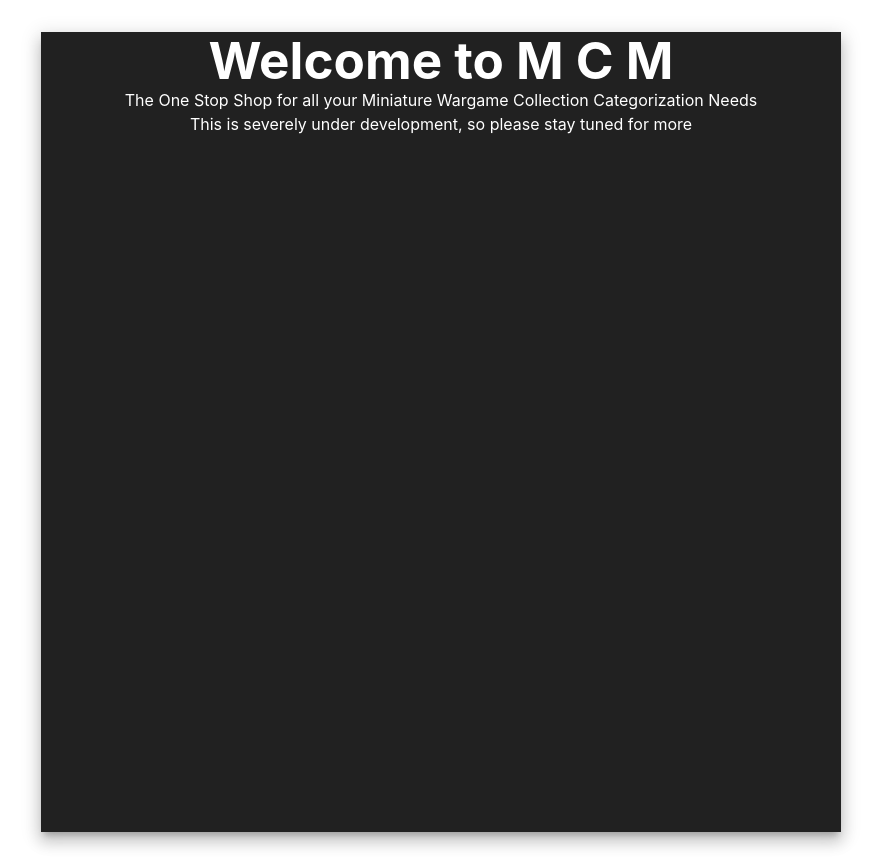
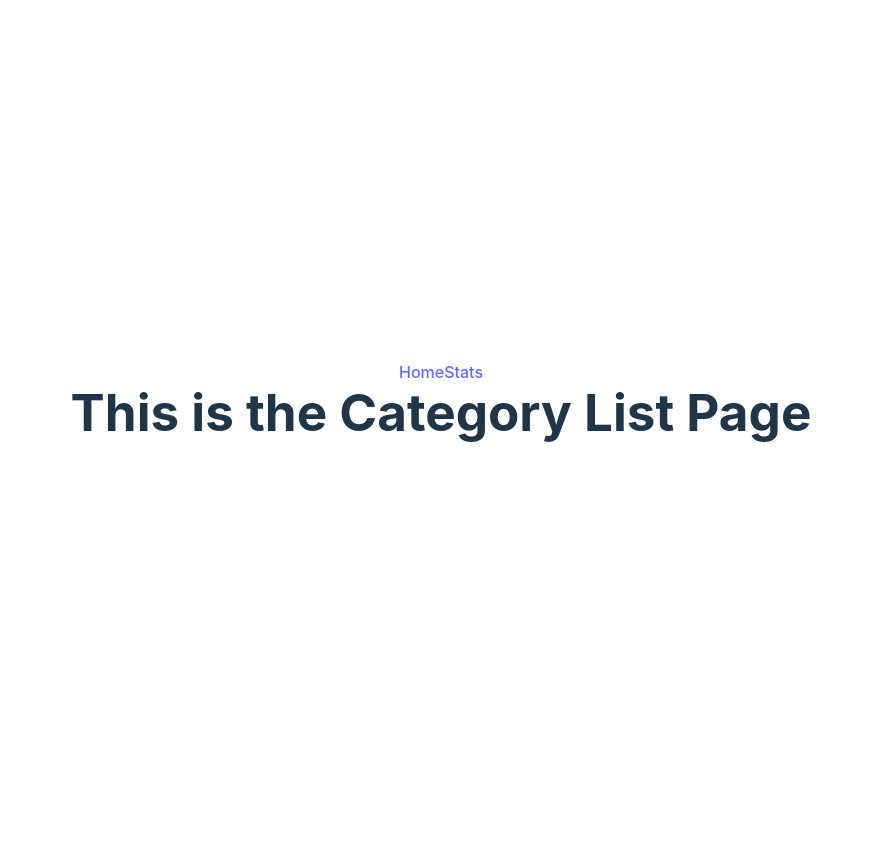
Before and after one commit to KWilson718/MiniatureCollectionManager, a Vue app: page /#/ in a window 1280 px wide. Shown: the whole page, without its empty margins (199-1080 px from the left). After the commit the page ends 800 px from the top, so only its background shows below. Built offline with nearby package versions, Linux system fonts and the light colour scheme.

Commit message:
Basic Vue Router Set Up

```diff
--- a/package.json
+++ b/package.json
@@ -10,6 +10,7 @@
   },
   "dependencies": {
     "vue": "^3.4.21",
+    "vue-router": "^4.4.3",
     "vuetify": "^3.6.14"
   },
   "devDependencies": {
--- a/src/App.vue
+++ b/src/App.vue
@@ -1,9 +1,12 @@
 <script setup lang="ts">
-  import LandingMessage from './components/LandingMessage.vue';
 </script>
 
 <template>
-  <LandingMessage/>
+  <header>
+    <router-link to="/">Home</router-link>
+    <router-link to="/universal-stats">Stats</router-link>
+  </header>
+  <router-view />
 </template>
 
 <style scoped>
--- /dev/null
+++ b/src/lib/router.ts
@@ -0,0 +1,67 @@
+import { createRouter, createWebHashHistory } from 'vue-router';
+import CategoryList from '../pages/Category/CategoryList.vue';
+
+const routes = [
+  {
+    path: '/',
+    name: 'Category List',
+    component: CategoryList,
+  },
+  {
+    path: '/category-read',
+    name: 'Category Read',
+    component: () => import('../pages/Category/CategoryRead.vue'), // lazy-loaded for fast response time
+  },
+  {
+    path: '/category-edit',
+    name: 'Category Edit',
+    component: () => import('../pages/Category/CategoryEdit.vue'), // lazy-loaded for fast response time
+  },
+  {
+    path: '/category-create',
+    name: 'Category Create',
+    component: () => import('../pages/Category/CategoryCreate.vue'), // lazy-loaded for fast response time
+  },
+  {
+    path: '/item-read',
+    name: 'Item Read',
+    component: () => import('../pages/Item/ItemRead.vue'), // lazy-loaded for fast response time
+  },
+  {
+    path: '/item-edit',
+    name: 'Item Edit',
+    component: () => import('../pages/Item/ItemEdit.vue'), // lazy-loaded for fast response time
+  },
+  {
+    path: '/item-create',
+    name: 'Item Create',
+    component: () => import('../pages/Item/ItemCreate.vue'), // lazy-loaded for fast response time
+  },
+  {
+    path: '/subcategory-read',
+    name: 'SubCategory Read',
+    component: () => import('../pages/SubCategory/SubCategoryRead.vue'), // lazy-loaded for fast response time
+  },
+  {
+    path: '/subcategory-edit',
+    name: 'SubCategory Edit',
+    component: () => import('../pages/SubCategory/SubCategoryEdit.vue'), // lazy-loaded for fast response time
+  },
+  {
+    path: '/subcategory-create',
+    name: 'SubCategory Create',
+    component: () => import('../pages/SubCategory/SubCategoryCreate.vue'), // lazy-loaded for fast response time
+  },
+  {
+    path: '/universal-stats',
+    name: 'UniversalStatistics',
+    component: () => import('../pages/UniversalStats.vue'), // lazy-loaded for fast response time
+  },
+];
+
+const router = createRouter({
+  history: createWebHashHistory(),
+  routes,
+});
+
+export default router;
--- a/src/main.ts
+++ b/src/main.ts
@@ -1,5 +1,6 @@
 // Vue
 import { createApp } from 'vue'
+import router from './lib/router'
 
 // Local Styles
 import './style.css'
@@ -26,6 +27,7 @@ const vuetify = createVuetify({
 
 createApp(App)
   .use(vuetify)
+  .use(router)
   .mount('#app')
   .$nextTick(() => {
   // Use contextBridge
--- a/src/pages/Category/CategoryList.vue
+++ b/src/pages/Category/CategoryList.vue
@@ -0,0 +1,3 @@
+<template>
+    <h1>This is the Category List Page</h1>
+</template>
--- /dev/null
+++ b/src/pages/UniversalStats.vue
@@ -0,0 +1,3 @@
+<template>
+    <h1>This is the Universal Stats Page</h1>
+</template>
--- a/vite.config.ts
+++ b/vite.config.ts
@@ -26,4 +26,5 @@ export default defineConfig({
         : {},
     }),
   ],
+  base: './',
 })
```
Also changed, not shown: src/pages/TotalStats.vue (deleted), 1 other file (tests, documents, lock files or other folders).
